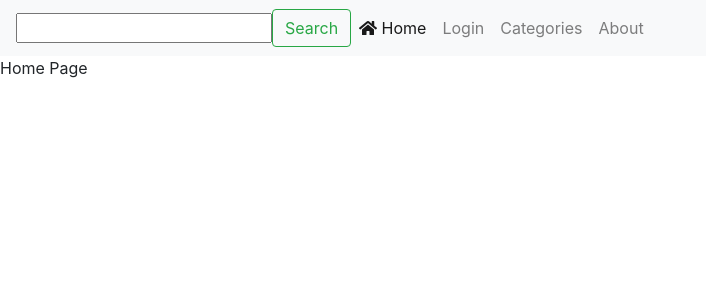
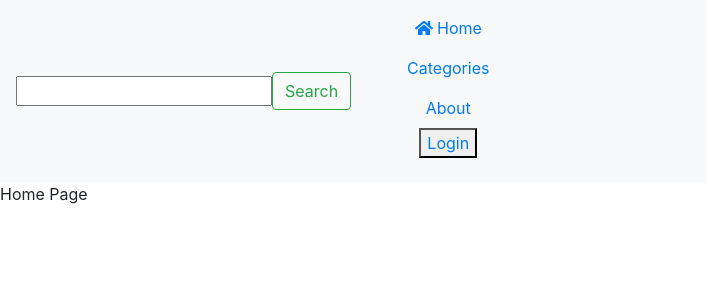
Before and after one commit to MunteanuSamuel/myspotify, a React (Create React App) app: page / in a window 1280 px wide. Shown: the top 300 px of the page, without its empty margins (0-706 px from the left). Built offline with nearby package versions, Linux system fonts and the light colour scheme.

Commit message:
componenta de header, navBar, afiseaza userul daca este activa o sesiune, iar daca nu, afiseaza butonul de login

```diff
--- a/src/components/NavBar.js
+++ b/src/components/NavBar.js
@@ -1,4 +1,4 @@
-import React from "react";
+import React, {useEffect, useState} from "react";
 import {Link} from "react-router-dom";
 import SearchBar from "./SearchBar";
 import {faHome} from "@fortawesome/free-solid-svg-icons";
@@ -7,80 +7,70 @@ import '../style/NavBar.css'
 
 
 const NavBar = () => {
+
+    const [user, setUser] = useState('');
+
+    useEffect(() => {
+        getUser();
+    });
+
+    const token = localStorage.getItem('token');
+    const parsedToken = JSON.parse(token);
+
+
+    const getUser = async () => {
+        if (token !== null && token !== undefined) {
+            const response = await fetch('https://api.spotify.com/v1/me',
+                {
+                    method: 'GET',
+                    headers: {
+                        Authorization: `Bearer ${parsedToken.token}`
+                    }
+                }
+            );
+
+            const data = await response.json();
+            setUser(data.display_name);
+
+        }
+    };
+
+        const disableLogin = () => {
+                if (token) {
+                    console.log(user);
+                    return `logged as ${user}`
+                }else{
+                    return <button><Link className="navBar-link" to="/Login">Login</Link></button>
+                }
+        };
+
     return (
         <div className="navbar navbar-expand-lg navbar-light bg-light">
-            {/*<button className="navbar-toggler" type="button" data-toggle="collapse"
-                    data-target="#navbarSupportedContent" aria-controls="navbarSupportedContent" aria-expanded="false"
-                    aria-label="Toggle navigation">
-                <span className="navbar-toggler-icon"></span>
-            </button>*/}
-            <SearchBar />
-            <ul className="navbar-nav">
+            <SearchBar/>
+            <ul className="nav-container">
                 <li className="nav-item active">
                     <Link className="nav-link" to="/"><FontAwesomeIcon
                         icon={faHome}
                     /> Home<span className="sr-only">(current)</span></Link>
                 </li>
-                <li className="nav-item">
-                    <Link className="nav-link" to="/Login">Login</Link>
-                </li>
+
                 <li className="nav-item">
                     <Link className="nav-link" to="/Categories">Categories</Link>
-                    {/* <div className="dropdown-menu" aria-labelledby="navbarDropdown">
-                            <a className="dropdown-item" href="#">Action</a>
-                            <a className="dropdown-item" href="#">Another action</a>
-                            <div className="dropdown-divider"></div>
-                            <a className="dropdown-item" href="#">Something else here</a>
-                        </div>*/}
                 </li>
+
                 <li className="nav-item">
                     <Link className="nav-link" to="/About">About</Link>
                 </li>
+
+                <li className="nav-item">
+                    {disableLogin()}
+                </li>
             </ul>
-           {/* <div className="collapse navbar-collapse">
-                <ul className="navbar-nav">
-                    <li className="nav-item active">
-                        <Link className="nav-link" to="/"><FontAwesomeIcon
-                            icon={faHome}
-                        /> Home<span className="sr-only">(current)</span></Link>
-                    </li>
-                    <li className="nav-item">
-                        <Link className="nav-link" to="/Login">Login</Link>
-                    </li>
-                    <li className="nav-item">
-                        <Link className="nav-link" to="/Categories">Categories</Link>
-                        <div className="dropdown-menu" aria-labelledby="navbarDropdown">
-                            <a className="dropdown-item" href="#">Action</a>
-                            <a className="dropdown-item" href="#">Another action</a>
-                            <div className="dropdown-divider"></div>
-                            <a className="dropdown-item" href="#">Something else here</a>
-                        </div>
-                    </li>
-                    <li className="nav-item">
-                        <Link className="nav-link" to="/About">About</Link>
-                    </li>
-                </ul>
-            </div>*/}
+
         </div>
-       /* <div className="App-header">
-            <nav>
-                <ul className="nav-item">
-                    <li className="nav-item">
-                         <Link to={"/"}>Home</Link>
-                    </li>
-                    <li className="nav-item">
-                        <Link to={"/About"}>About</Link>
-                    </li>
-                    <li className="nav-item">
-                         <Link to={"/Login"}>Log In</Link>
-                    </li>
-                    <li className="nav-item">
-                        <Link to={"/Categories"}>Categories</Link>
-                    </li>
-                </ul>
-            </nav>
-        </div>*/
+
     );
 };
 
+
 export default NavBar;
```
